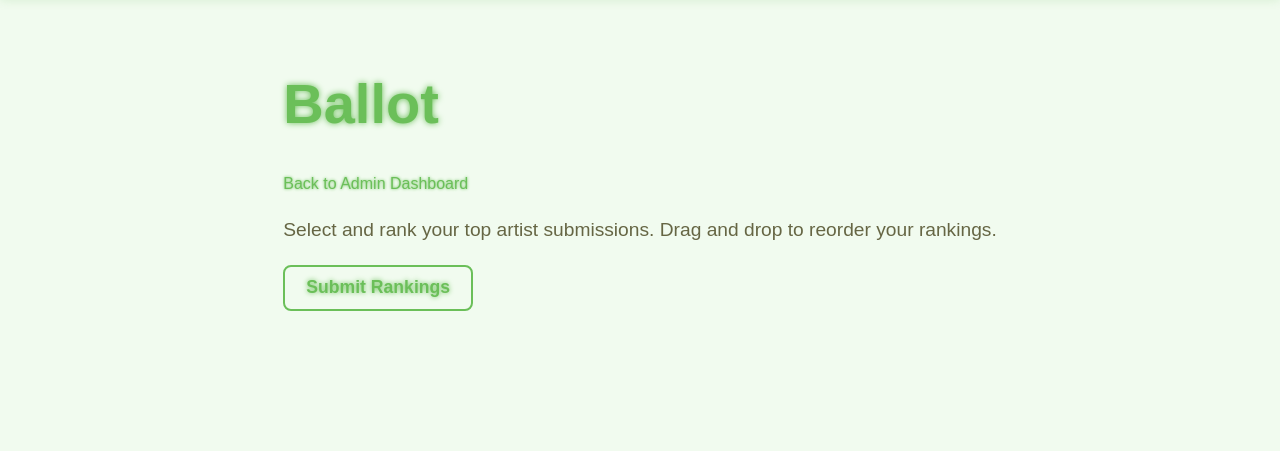
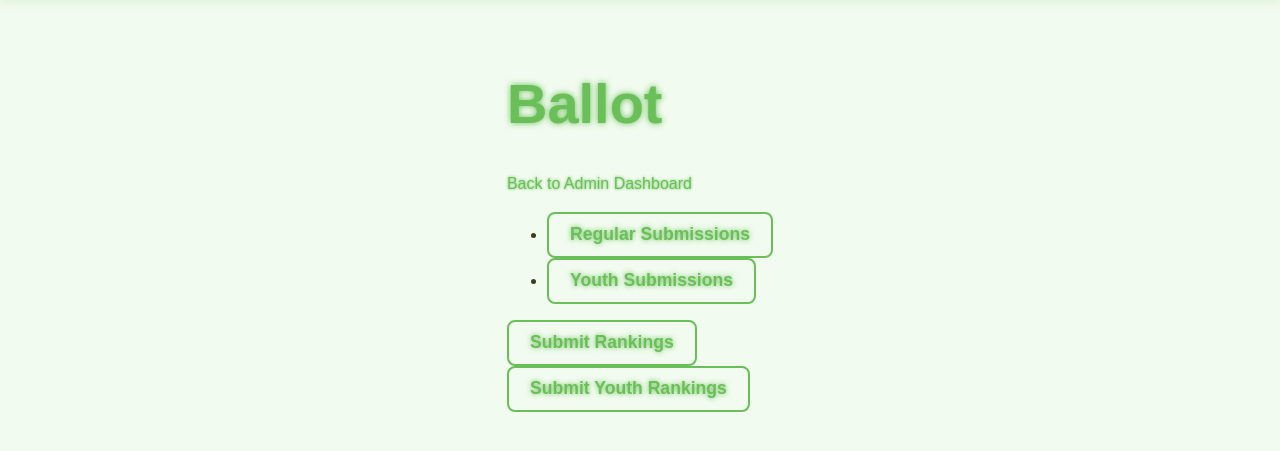
Before and after one commit to denuoweb/ArtSubmissionSite, a Flask app: page /judges/ballot in a window 1280 px wide. Shown: the part 61-512 px from the top of the page. Run offline with Flask 3, Linux system fonts and the light colour scheme; the visitor is signed in with stand-in values (Sample User, id 1); data that the repository does not hold is empty; some libraries are stand-ins or nearby versions.

Commit message:
add youth submission to ballot

```diff
--- a/app/routes.py
+++ b/app/routes.py
@@ -417,7 +417,22 @@
         Badge, BadgeArtwork.badge_id == Badge.id
     ).distinct().all()  # Eliminate duplicates with DISTINCT
 
-    # Retrieve existing votes for the current judge
+    # Fetch all youth submissions
+    youth_submissions = db.session.query(
+        YouthArtistSubmission.id,
+        YouthArtistSubmission.name,
+        YouthArtistSubmission.age,
+        YouthArtistSubmission.email,
+        YouthArtistSubmission.about_why_design,
+        YouthArtistSubmission.about_yourself,
+        YouthArtistSubmission.artwork_file.label("artwork_file"),
+        Badge.id.label("badge_id"),
+        Badge.name.label("badge_name"),
+    ).join(
+        Badge, YouthArtistSubmission.badge_id == Badge.id
+    ).distinct().all()
+
+    # Prepare artist submissions
     saved_votes = db.session.query(JudgeVote).filter_by(judge_id=judge_id).order_by(JudgeVote.rank).all()
     ranked_submission_ids = [vote.submission_id for vote in saved_votes]
 
@@ -430,54 +445,103 @@
         unranked_submissions = [
             submission for submission in artist_submissions if submission.id not in ranked_submission_ids
         ]
-        prepared_submissions = ranked_submissions + unranked_submissions
+        prepared_artist_submissions = ranked_submissions + unranked_submissions
     else:
         # If no votes exist, randomize submissions
         import random
         random.shuffle(artist_submissions)
-        prepared_submissions = artist_submissions
+        prepared_artist_submissions = artist_submissions
+
+    # Prepare youth submissions (similar logic)
+    saved_youth_votes = db.session.query(JudgeVote).filter_by(judge_id=judge_id).order_by(JudgeVote.rank).all()
+    ranked_youth_submission_ids = [vote.submission_id for vote in saved_youth_votes]
+
+    if saved_youth_votes:
+        # If votes exist, use saved order
+        ranked_youth_submissions = [
+            submission for submission in youth_submissions if submission.id in ranked_youth_submission_ids
+        ]
+        ranked_youth_submissions.sort(key=lambda s: ranked_youth_submission_ids.index(s.id))
+        unranked_youth_submissions = [
+            submission for submission in youth_submissions if submission.id not in ranked_youth_submission_ids
+        ]
+        prepared_youth_submissions = ranked_youth_submissions + unranked_youth_submissions
+    else:
+        # If no votes exist, randomize youth submissions
+        random.shuffle(youth_submissions)
+        prepared_youth_submissions = youth_submissions
 
     # CSRF form
     form = RankingForm()
 
     # Save rankings when submitted
     if request.method == "POST":
+        # Process rankings for regular artist submissions
         ranked_votes = request.form.get("rank", "")
         if ranked_votes:
             ranked_votes = ranked_votes.split(",")  # Convert to a list of submission IDs
-            rank = 1  # Initialize rank counter manually
+            rank = 1
             try:
                 with db.session.begin_nested():
                     # Clear existing votes for this judge
                     JudgeVote.query.filter_by(judge_id=judge_id).delete()
 
-                    # Save new rankings
+                    # Save new rankings for artist submissions
                     for submission_id in ranked_votes:
-                        # Fetch the corresponding BadgeArtwork for the submission_id
                         badge_artwork = BadgeArtwork.query.filter_by(submission_id=submission_id).first()
                         if not badge_artwork:
                             flash(f"No BadgeArtwork found for submission ID {submission_id}.", "danger")
                             return redirect(url_for("judges_ballot"))
 
-                        # Create a new vote with badge_artwork_id
                         vote = JudgeVote(
                             judge_id=judge_id,
                             submission_id=int(submission_id),
                             rank=rank,
-                            badge_artwork_id=badge_artwork.id  # Associate the vote with the correct badge_artwork_id
+                            badge_artwork_id=badge_artwork.id
                         )
                         db.session.add(vote)
-                        rank += 1  # Increment rank manually
+                        rank += 1
+
                 db.session.commit()
-                # Redirect to the success page
-                return redirect(url_for("judges_submission_success"))
             except Exception as e:
                 db.session.rollback()
-                app.logger.error(f"Error saving rankings: {e}")
-                flash("An error occurred while saving your rankings. Please try again.", "danger")
+                app.logger.error(f"Error saving artist rankings: {e}")
+                flash("An error occurred while saving artist rankings. Please try again.", "danger")
                 return redirect(url_for("judges_ballot"))
 
-    return render_template("judges_ballot.html", artist_submissions=prepared_submissions, form=form)
+        # Process rankings for youth submissions
+        ranked_youth_votes = request.form.get("youth_rank", "")
+        if ranked_youth_votes:
+            ranked_youth_votes = ranked_youth_votes.split(",")  # Convert to a list of submission IDs
+            rank = 1
+            try:
+                with db.session.begin_nested():
+                    # Save new rankings for youth submissions
+                    for submission_id in ranked_youth_votes:
+                        vote = JudgeVote(
+                            judge_id=judge_id,
+                            submission_id=int(submission_id),
+                            rank=rank
+                        )
+                        db.session.add(vote)
+                        rank += 1
+
+                db.session.commit()
+            except Exception as e:
+                db.session.rollback()
+                app.logger.error(f"Error saving youth rankings: {e}")
+                flash("An error occurred while saving youth rankings. Please try again.", "danger")
+                return redirect(url_for("judges_ballot"))
+
+        return redirect(url_for("judges_submission_success"))
+
+    return render_template(
+        "judges_ballot.html",
+        artist_submissions=prepared_artist_submissions,
+        youth_submissions=prepared_youth_submissions,
+        form=form
+    )
+
 
 @app.route("/judges/results", methods=["GET"])
 def judges_results():
--- a/app/static/js/rankings.js
+++ b/app/static/js/rankings.js
@@ -1,4 +1,13 @@
 document.addEventListener("DOMContentLoaded", function () {
+    var triggerTabList = [].slice.call(document.querySelectorAll('#ballotTabs button'));
+    triggerTabList.forEach(function (triggerEl) {
+        var tabTrigger = new bootstrap.Tab(triggerEl);
+        triggerEl.addEventListener('click', function (event) {
+            event.preventDefault();
+            tabTrigger.show();
+        });
+    });
+
     const rankingsList = document.getElementById("rankings-list");
     const rankInput = document.getElementById("rank-input");
     const rankingForm = document.querySelector("#ranking-form");
@@ -9,6 +18,19 @@
         onEnd: function () {
             updateRankings(); // Update rankings display and hidden input
             autoSaveRankings(); // Trigger auto-save on reorder
+        },
+    });
+
+    // Enable drag-and-drop ranking for youth submissions
+    const youthRankingsList = document.getElementById("youth-rankings-list");
+    const youthRankInput = document.getElementById("youth-rank-input");
+
+    Sortable.create(youthRankingsList, {
+        animation: 150,
+        onEnd: function () {
+            const rankedItems = Array.from(youthRankingsList.querySelectorAll(".rank-item"));
+            const rankings = rankedItems.map((item) => item.getAttribute("data-id"));
+            youthRankInput.value = rankings.join(",");
         },
     });
 
--- a/app/templates/judges_ballot.html
+++ b/app/templates/judges_ballot.html
@@ -5,9 +5,41 @@
 <a href="{{ url_for('admin_page') }}" class="btn btn-secondary">Back to Admin Dashboard</a>
 {% endif %}
 
-<p>Select and rank your top artist submissions. Drag and drop to reorder your rankings.</p>
 
-<!-- Rankings Form -->
+<!-- Tabs Navigation -->
+<ul class="nav nav-tabs" id="ballotTabs" role="tablist">
+    <li class="nav-item" role="presentation">
+        <button
+            class="nav-link active"
+            id="current-tab"
+            data-bs-toggle="tab"
+            data-bs-target="#current-submissions"
+            type="button"
+            role="tab"
+            aria-controls="current-submissions"
+            aria-selected="true">
+            Regular Submissions
+        </button>
+    </li>
+    <li class="nav-item" role="presentation">
+        <button
+            class="nav-link"
+            id="youth-tab"
+            data-bs-toggle="tab"
+            data-bs-target="#youth-submissions"
+            type="button"
+            role="tab"
+            aria-controls="youth-submissions"
+            aria-selected="false">
+            Youth Submissions
+        </button>
+    </li>
+</ul>
+
+<!-- Tabs Content -->
+<div class="tab-content mt-3" id="ballotTabsContent">
+    <!-- Regular Submissions Tab -->
+    <div class="tab-pane fade show active" id="current-submissions" role="tabpanel" aria-labelledby="current-tab">
         <form method="POST" id="ranking-form" class="d-flex flex-column">
             {{ form.csrf_token }}
 
@@ -15,7 +47,7 @@
             <input type="hidden" name="rank" id="rank-input">
             <button type="submit" class="btn btn-primary mt-4 w-100">Submit Rankings</button>
 
-    <div id="rankings-list" class="d-flex flex-wrap gap-3">
+            <div id="rankings-list" class="d-flex flex-wrap gap-3 mt-3">
                 {% for submission in artist_submissions %}
                 <div
                     data-id="{{ submission.id }}"
@@ -52,7 +84,43 @@
                 {% endfor %}
             </div>
         </form>
+    </div>
 
+    <!-- Youth Submissions Tab -->
+    <div class="tab-pane fade" id="youth-submissions" role="tabpanel" aria-labelledby="youth-tab">
+        <form method="POST" id="youth-ranking-form" class="d-flex flex-column">
+            {{ form.csrf_token }}
+
+            <!-- Submit Youth Rankings -->
+            <input type="hidden" name="youth_rank" id="youth-rank-input">
+            <button type="submit" class="btn btn-primary mt-4 w-100">Submit Youth Rankings</button>
+
+            <div id="youth-rankings-list" class="d-flex flex-wrap gap-3 mt-3">
+                {% for submission in youth_submissions %}
+                <div
+                    data-id="{{ submission.id }}"
+                    class="rank-item card text-center p-3"
+                    style="width: 18rem; cursor: grab; box-shadow: 0 0.5rem 1rem rgba(0, 0, 0, 0.1);">
+                    <div class="submission-info">
+                        <h5 class="rank-position text-primary fw-bold" style="margin-bottom: 1rem;">
+                            {{ loop.index }} Place
+                        </h5>
+                        <img
+                            class="artwork-thumbnail"
+                            src="{{ url_for('static', filename='submissions/' ~ submission.artwork_file) }}"
+                            alt="Artwork Thumbnail">
+                        <div class="card-body">
+                            <p class="card-text"><strong>Name:</strong> {{ submission.name }}</p>
+                            <p class="card-text"><strong>Badge:</strong> {{ submission.badge_name }}</p>
+                            <p class="card-text"><strong>Age:</strong> {{ submission.age }}</p>
+                        </div>
+                    </div>
+                </div>
+                {% endfor %}
+            </div>
+        </form>
+    </div>
+</div>
 <!-- Artwork Modal -->
 <div id="artworkModal" class="modal">
     <div class="modal-content">
```
Lines whose indentation alone changed are shown as unchanged.
